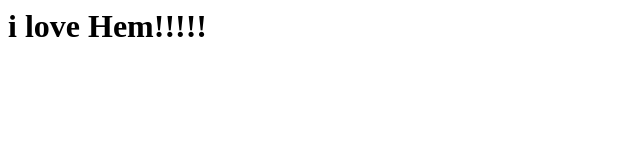
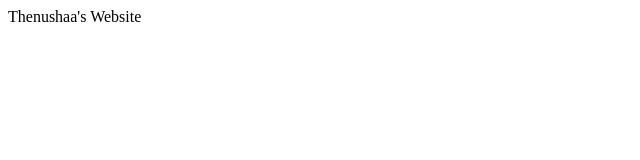
Before and after one commit to tkandiah/mhi2023-24, a plain HTML site: page index.html in a window 1280 px wide. Shown: the whole page, without its empty margins (0-640 px from the left). Drawn offline with Linux system fonts and the light colour scheme.

Commit message:
Update index.html

```diff
--- a/index.html
+++ b/index.html
@@ -1,5 +1,5 @@
-<html>
-  <h1>
-    i love Hem!!!!!
-  </h1>
-</html>
+  <html>
+      <hl>
+          Thenushaa's Website
+      </hl>
+  </html>
```
